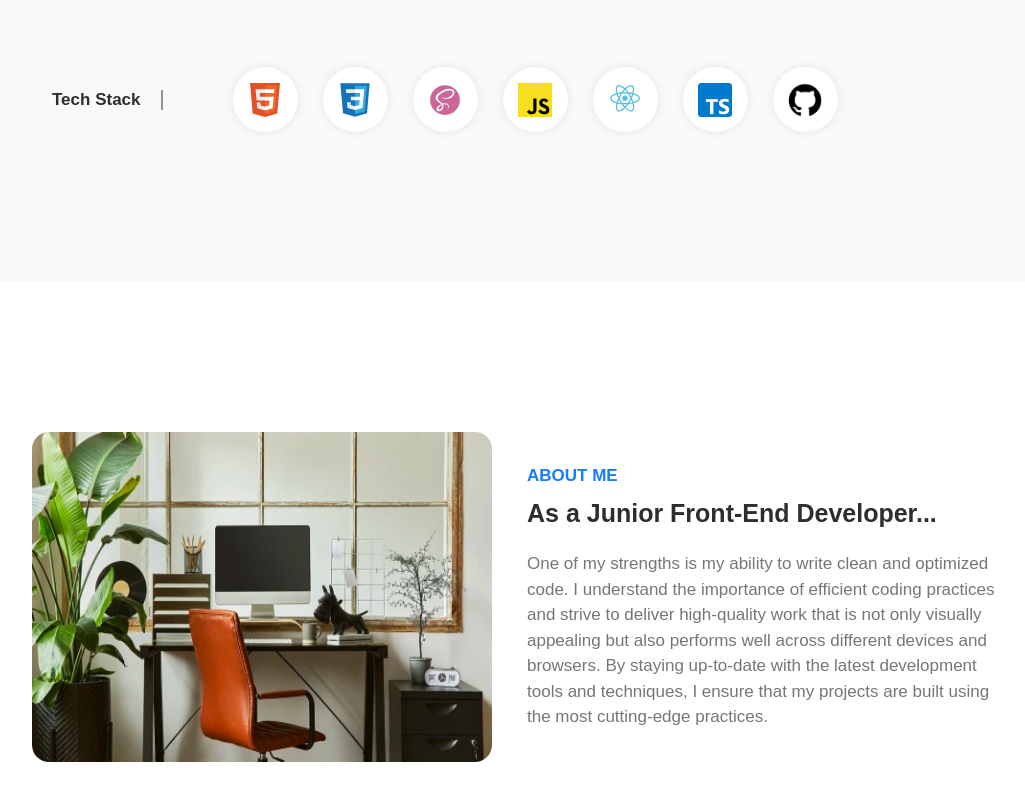
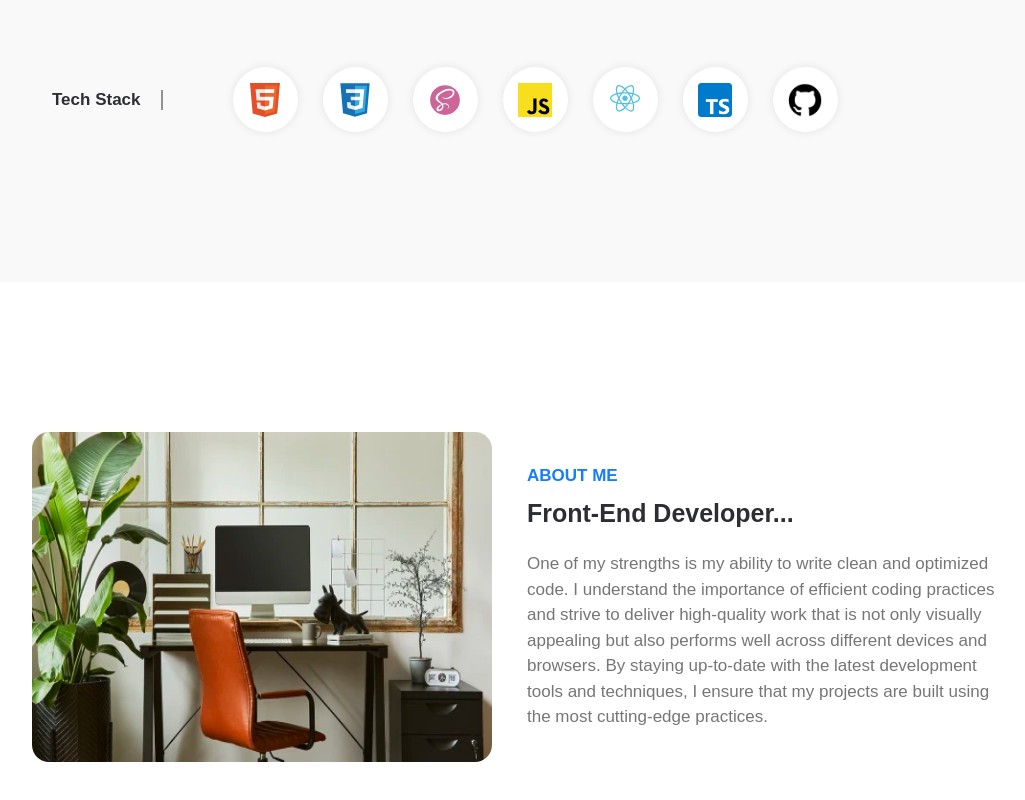
Before and after one commit to oleg-lego-lego/portfolio, a React (Create React App) app: page / in a window 1280 px wide. Shown: the part 518-1318 px from the top of the page, without its empty margins (113-1138 px from the left). Built offline with nearby package versions, Linux system fonts and the light colour scheme; the HTML template or start-up script is replaced by a standard one.

Commit message:
add for img alt=my work place

```diff
--- a/src/components/aboutMe/AboutMe.tsx
+++ b/src/components/aboutMe/AboutMe.tsx
@@ -7,13 +7,11 @@ export const AboutMe = () => {
             <div className="container">
                 <div className="about-content">
                     <div className="img-side">
-                        <img src={working} alt="mee" className="img-side__main-img"/>
+                        <img src={working} alt="my work place" className="img-side__main-img"/>
                     </div>
                     <div className="text-side">
                         <h3>About me</h3>
-                        <h4>
-                            As a Junior Front-End Developer...
-                        </h4>
+                        <h4>Front-End Developer...</h4>
                         <p>
                             One of my strengths is my ability to write clean and optimized code. I understand the
                             importance of efficient coding practices and strive to deliver high-quality work that is not
```
